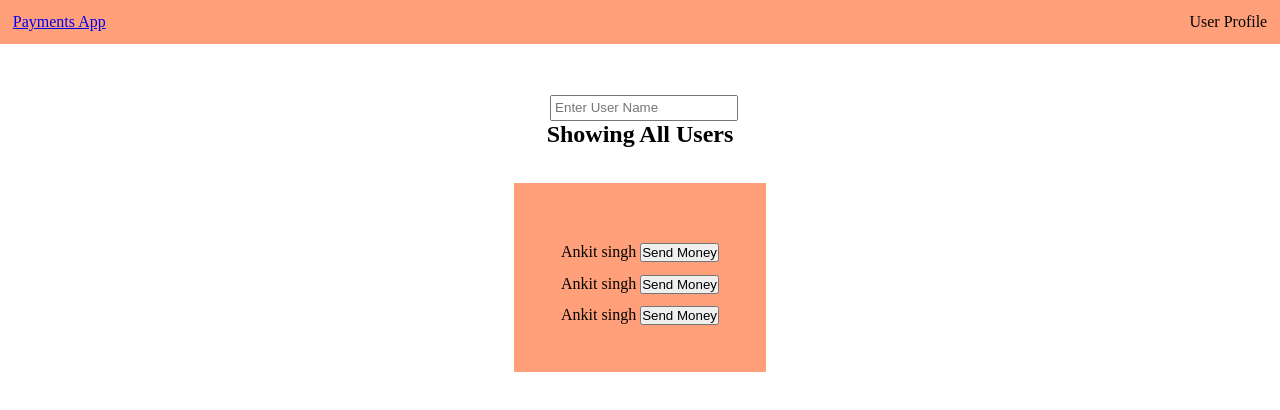
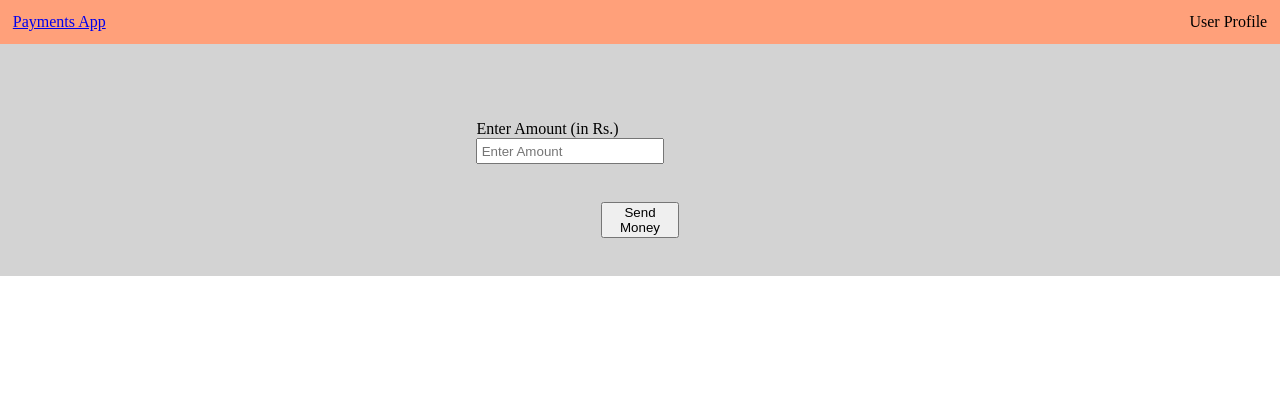
Before and after one commit to sarb001/Pay-me-Now, a React (Vite) app in the folder frontend/: page /send in a window 1280 px wide. Shown: the top 410 px of the page. Built offline with nearby package versions, Linux system fonts and the light colour scheme.

Commit message:
all ui components - completed

```diff
--- a/frontend/src/App.jsx
+++ b/frontend/src/App.jsx
@@ -6,6 +6,7 @@ import Signup from './components/Signup';
 import Login from './components/Login';
 import Dashboard from './components/Dashboard';
 import SendMoney from './components/SendMoney';
+import Users from './components/Users';
 
 function App() {
 
@@ -15,6 +16,7 @@ function App() {
         <Routes>
           <Route  path='/dashboard'  element = {<Dashboard /> } />
           <Route  path='/profile'  element = {<UserProfile /> } />
+          <Route  path='/users'  element = {<Users /> } />
           <Route  path='/signup'  element = {<Signup /> } />
           <Route  path='/login'  element = {<Login /> } />
           <Route  path='/send'  element = {<SendMoney /> } />
--- a/frontend/src/components/Dashboard.jsx
+++ b/frontend/src/components/Dashboard.jsx
@@ -28,7 +28,7 @@ const Dashboard = () => {
 
         <div style = {{padding:'2%' , backgroundColor:'lightsalmon' , margin:'2%'}}>
         <span> <FaCircleArrowRight /> </span>
-          <Link to = "/send" > Send Money  </Link>
+          <Link to = "/users" > Send Money  </Link>
         </div>
 
         <div style = {{padding:'2%' , backgroundColor:'lightsalmon' , margin:'2%'}}>
--- a/frontend/src/components/SendMoney.jsx
+++ b/frontend/src/components/SendMoney.jsx
@@ -1,25 +1,24 @@
 import React, { useState } from 'react'
+import { Link } from 'react-router-dom';
 
 const SendMoney = () => {
 
-  const [users,setusers] = useState('');
+   const handlemoney = () => {
+
+   }
 
   return (
       <>
-       <div style = {{margin:'4%',display:'flex' ,flexDirection: 'column' ,justifyContent:'center' , alignItems:'center'}}>
+       <div style = {{margin:'%',display:'flex' ,flexDirection: 'column' ,justifyContent:'center' , alignItems:'center' , backgroundColor:'lightgrey' , padding:'3% 0%'}}>
+
+        <span style = {{margin :'3%'}}>
+         <label> Enter Amount (in Rs.) </label>
+         <input style  = {{padding:'1%'}} type = "number"  placeholder='Enter Amount '  />
+        </span>
+
         <div>
-          <input style = {{padding:'2% 2%'}} type = "text"  placeholder= "Enter User Name"  value ={users}
-          onChange={(e) => setusers(e.target.value)} />
-         </div>
-        <div>
-          <h2> Showing All Users </h2>
+         <button onClick={handlemoney} style = {{padding:'1%'}}> Send Money </button>
         </div>
-
-       <div style = {{ display:'flex' , flexDirection:'column' ,backgroundColor:'lightsalmon',margin:'3%',padding:'4%'}}>
-          <span style = {{paddingTop:'8%'}}> Ankit singh <button> Send Money </button> </span>
-          <span style = {{paddingTop:'8%'}}> Ankit singh <button> Send Money </button> </span>
-          <span style = {{paddingTop:'8%'}}> Ankit singh <button> Send Money </button> </span>
-       </div>
 
        </div>
       </>
--- /dev/null
+++ b/frontend/src/components/Users.jsx
@@ -0,0 +1,33 @@
+import React, { useState } from 'react'
+import { Link } from 'react-router-dom';
+
+
+const Users = () => {
+
+  const [users,setusers] = useState('');
+
+  return (
+    <>
+      <div style = {{margin:'4%',display:'flex' ,flexDirection: 'column' ,justifyContent:'center' , alignItems:'center'}}>
+        <div>
+          <input style = {{padding:'2% 2%'}} type = "text"  placeholder= "Enter User Name"  value ={users}
+          onChange={(e) => setusers(e.target.value)} />
+         </div>
+        <div>
+          <h2> Showing All Users </h2>
+        </div>
+
+       <div style = {{ display:'flex' , flexDirection:'column' ,backgroundColor:'lightsalmon',margin:'3%',padding:'4%'}}>
+          <span style = {{paddingTop:'8%'}}> Ankit singh
+          <Link to = "/send"> Send Money </Link>
+          </span>
+          <span style = {{paddingTop:'8%'}}> Ankit singh <button> Send Money </button> </span>
+          <span style = {{paddingTop:'8%'}}> Ankit singh <button> Send Money </button> </span>
+       </div>
+
+       </div>
+    </>
+  )
+}
+
+export default Users
```
